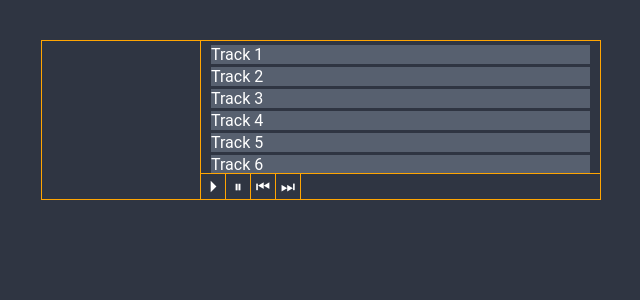
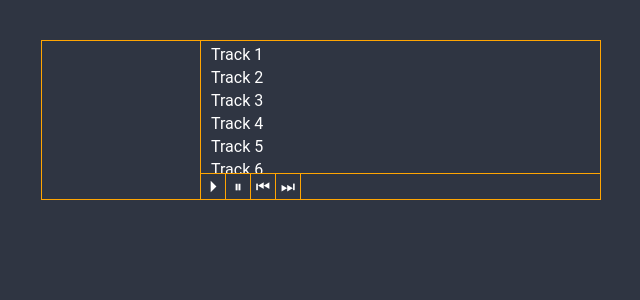
Before and after one commit to alexamy/vue-audio-player, a Vue app: page / in a window 1280 px wide. Shown: the top 300 px of the page, without its empty margins (319-959 px from the left). Built offline with nearby package versions, Linux system fonts and the light colour scheme.

Commit message:
paddings

```diff
--- a/src/App.vue
+++ b/src/App.vue
@@ -60,11 +60,9 @@ const tracks = [
 .tracks {
   display: flex;
   flex-direction: column;
-  gap: 3px;
   flex-grow: 1;
   border: 1px solid var(--orange);
   border-left: 0;
-  padding: 4px 10px 4px;
   overflow-x: hidden;
   overflow-y: overlay;
   scrollbar-color: var(--orange) transparent;
@@ -72,7 +70,15 @@ const tracks = [
 .track {
   user-select: none;
   cursor: pointer;
-  background-color: var(--dark-2);
+  background-color: var(--dark-1);
+  padding-bottom: 4px;
+  padding-left: 10px;
+}
+.track:hover {
+  background-color: var(--orange);
+}
+.track:first-child {
+  padding-top: 4px;
 }
 .controls {
   display: flex;
@@ -81,14 +87,18 @@ const tracks = [
   border-left: 0;
 }
 .button {
-  border-right: 1px solid var(--orange);
   width: 25px;
   height: 25px;
   display: flex;
   align-items: center;
   justify-content: center;
+  border-right: 1px solid var(--orange);
+  line-height: 1.5;
   cursor: pointer;
   user-select: none;
+}
+.button:hover {
+  background-color: var(--orange);
 }
 .seekbar {
   flex-grow: 1;
```
